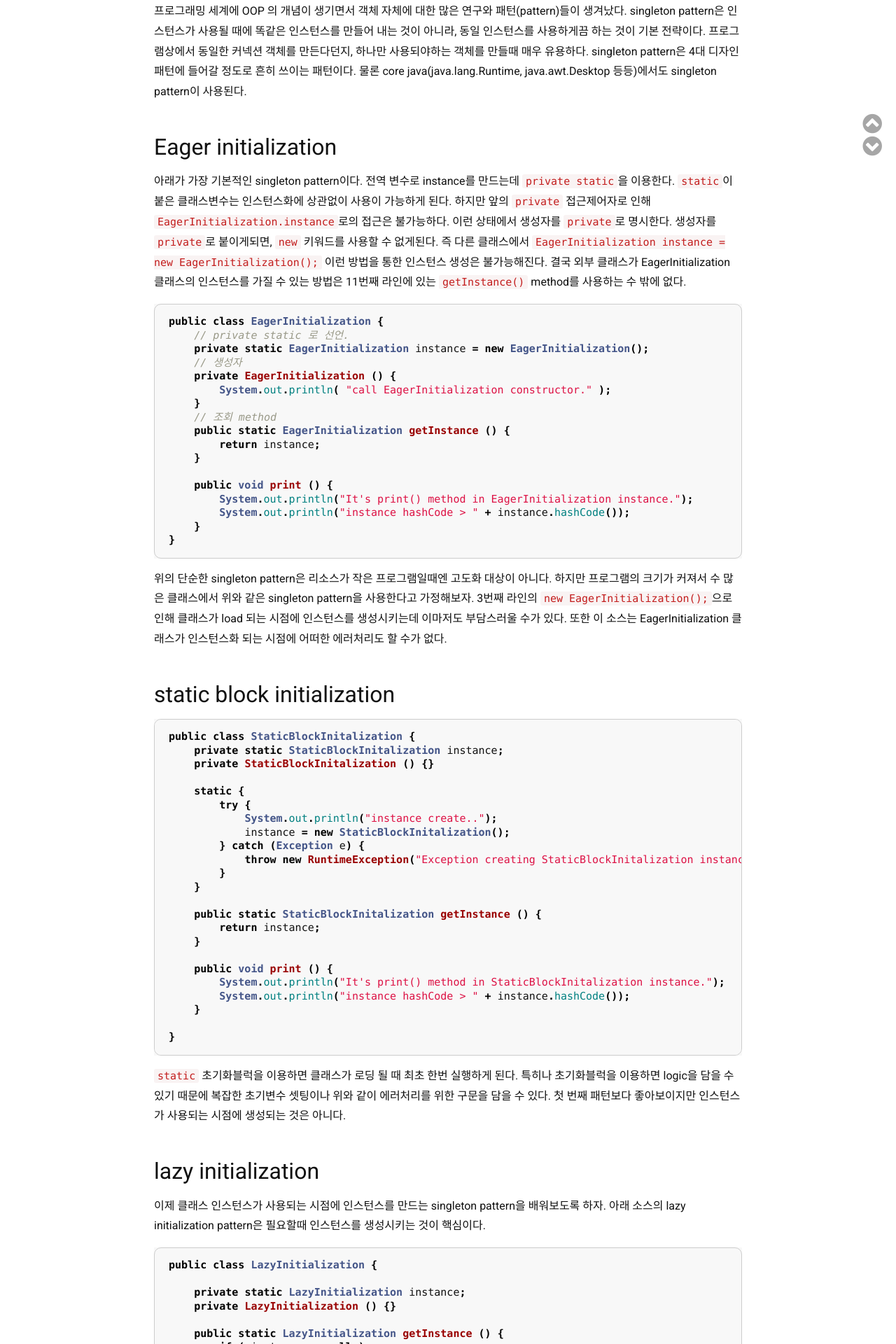
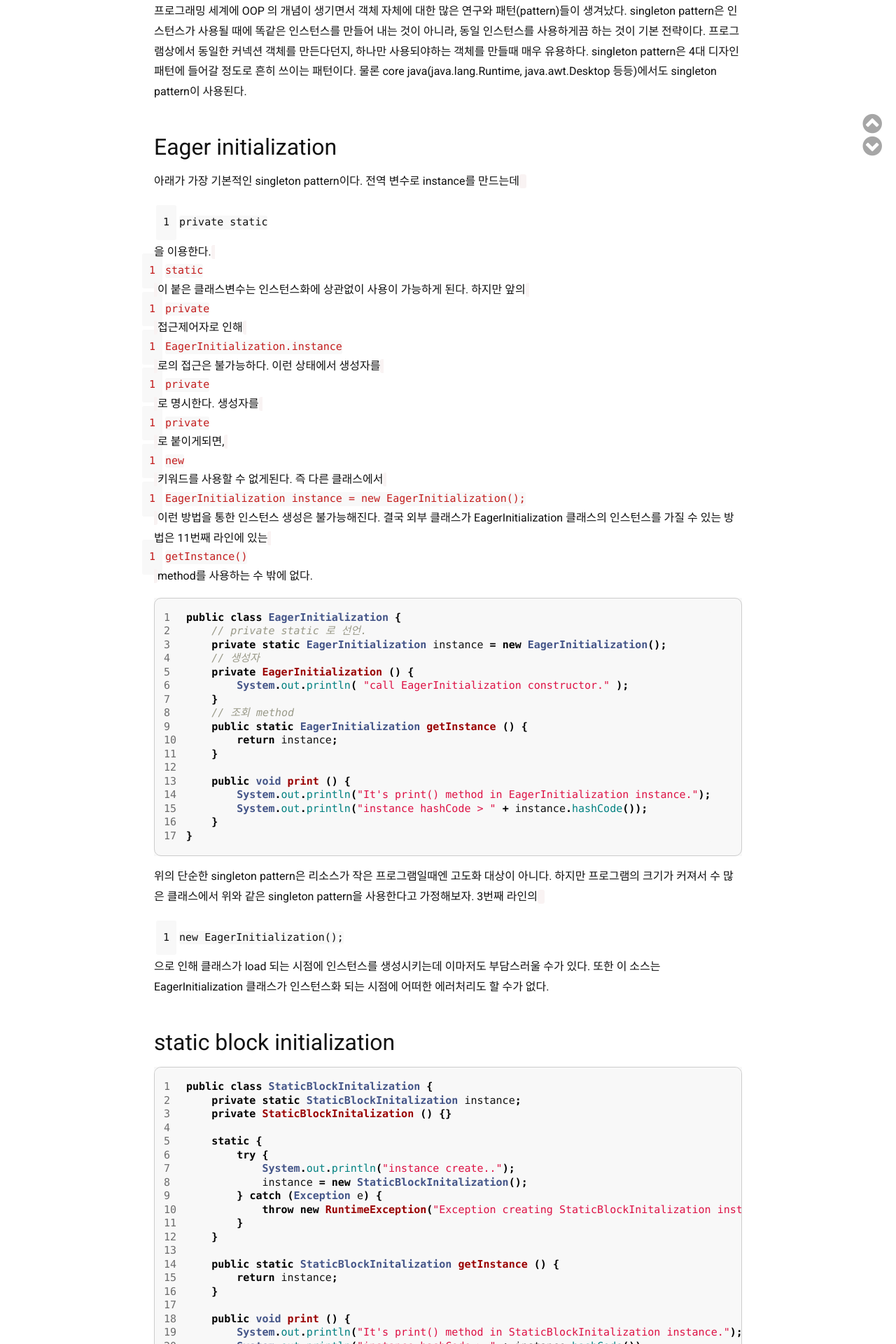
Before and after one commit to seotory/seotory.github.io, a Jekyll site: the page built from _posts/dev/2016-03-19-java-singleton-pattern.markdown, in a window 1280 px wide. Shown: the part 655-2575 px from the top of the page at 70% size. Built offline with Jekyll 4.4.1, drawn with Linux system fonts in a browser that asks for light colours; nearby versions of some CDN libraries; comment, search, counter and statistics services are not loaded; some of the changed text lies outside the part shown.

Commit message:
edit files

```diff
--- a/_config.yml
+++ b/_config.yml
@@ -28,10 +28,20 @@ markdown: kramdown
 kramdown:
   input: GFM
   hard_wrap: false
-  auto_ids: true
+  auto_ids: false
+  auto_id_stripping: false
   /*enable_coderay: true*/
   syntax_highlighter: rouge
   parse_block_html: false
+  /*html_to_native: ture*/
+  enable_coderay: true
+
+  coderay:
+    coderay_wrap: div
+    coderay_line_numbers: inline
+    coderay_tab_width: 4
+    coderay_bold_every: 10
+    coderay_css: class
 
 # post separator
 excerpt_separator: <!--more-->
--- a/_sass/_base.scss
+++ b/_sass/_base.scss
@@ -300,6 +300,7 @@ pre {
 
   .gutter {
     border-right: 1px solid #ccc;
+    background: #E4E4E4;
   }
 
   pre {
--- a/_sass/_syntax-highlighting.scss
+++ b/_sass/_syntax-highlighting.scss
@@ -21,7 +21,7 @@ figure.highlight {
 }
 
 td > pre.lineno {
-  padding: 15px 10px 15px 20px;
+  padding: 15px 10px 15px 10px;
 }
 
 td.code > pre {
```
Also changed, not shown: _posts/2015-09-05-welcome-to-jekyll.markdown (+15 -0 lines).
